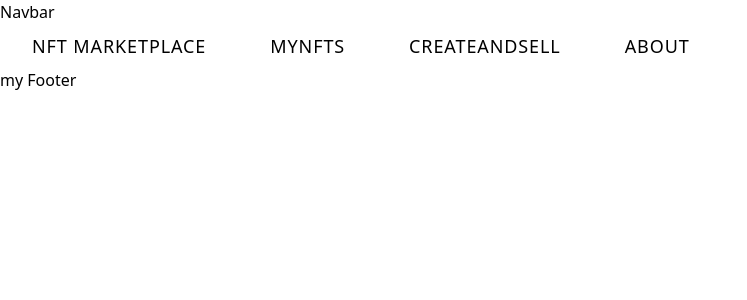
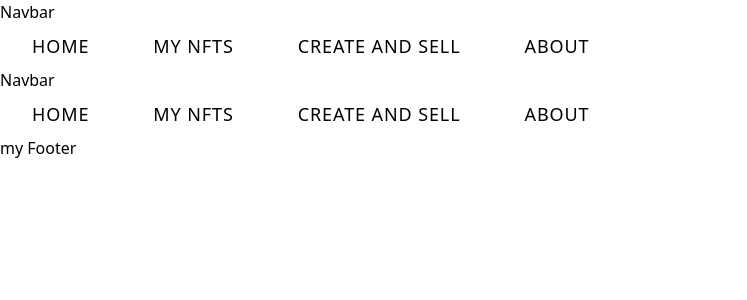
Before and after one commit to samar19/nft-lazyminting, a Next.js app: page /components/Navbar in a window 1280 px wide. Shown: the top 300 px of the page, without its empty margins (0-747 px from the left). Built offline with nearby package versions, Linux system fonts and the light colour scheme.

Commit message:
fixed error

```diff
--- a/pages/components/Layout.js
+++ b/pages/components/Layout.js
@@ -3,12 +3,13 @@ import Home from ".."
 import Footer from "./Footer"
 import Navbar from "./Navbar"
 
-const Layout = ({Children}) => {
+
+const Layout = ({children}) => {
     return (
       <div>
         <h1>
             <Navbar/>
-            {Children}
+            {children}
 
             <Footer/>
         </h1>
--- a/pages/components/Navbar.js
+++ b/pages/components/Navbar.js
@@ -25,11 +25,11 @@ const Navbar = () => {
       <h1>Navbar</h1>
       <nav className="flex items-center">
       <a href="/"
-      className="hidden xl:block font-abhaya-libre uppercase text-black tracking-wider px-4 xl:px-8 py-2 text-lg hover:underline">nft Marketplace</a>
+      className="hidden xl:block font-abhaya-libre uppercase text-black tracking-wider px-4 xl:px-8 py-2 text-lg hover:underline">Home</a>
       <a href="/mynfts" className="hidden xl:block font-abhaya-libre uppercase text-black
-       tracking-wider px-4 xl:px-8 py-2 text-lg hover:underline">mynfts</a>
+       tracking-wider px-4 xl:px-8 py-2 text-lg hover:underline">My NFts</a>
       <a href="/CreateAndSell"
-      className="hidden xl:block font-abhaya-libre uppercase text-black tracking-wider px-4 xl:px-8 py-2 text-lg hover:underline">CreateAndSell</a>
+      className="hidden xl:block font-abhaya-libre uppercase text-black tracking-wider px-4 xl:px-8 py-2 text-lg hover:underline">Create And Sell</a>
       <a href="/about"
       className="hidden xl:block font-abhaya-libre uppercase text-black tracking-wider px-4 xl:px-8 py-2 text-lg hover:underline">about</a>
      <button className="ml-4 xl:ml-8 flex flex-col"></button>
```
Also changed, not shown: gitignore.txt (deleted), 2 other files (tests, documents, lock files or other folders).
